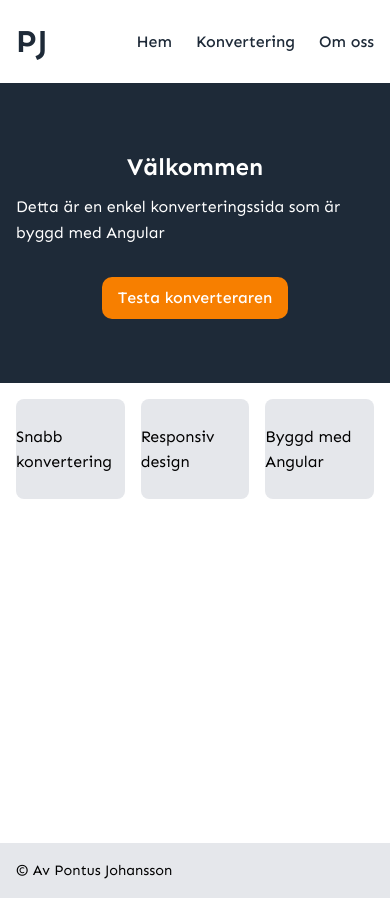
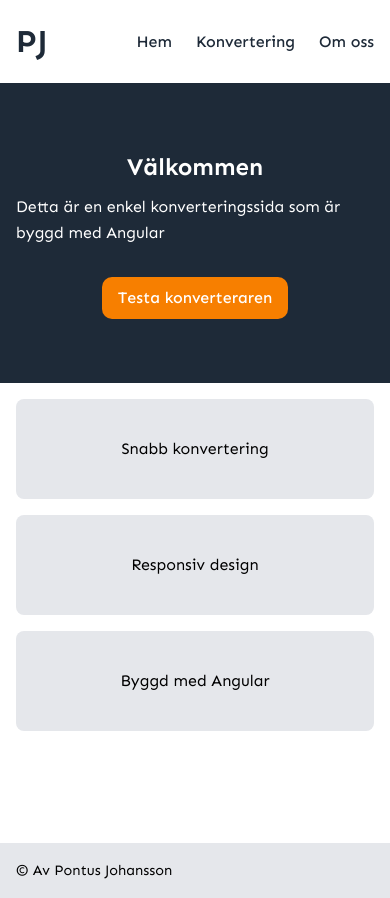
Before and after one commit to Punttt/AngularLab, an Angular app: page /home in a window 390 px wide. Built offline with nearby package versions, Linux system fonts and the light colour scheme.

Commit message:
lägger tilllite grid för home sida

```diff
--- a/src/app/pages/home/home.scss
+++ b/src/app/pages/home/home.scss
@@ -18,3 +18,15 @@
     background-color: #1E2A38;
     color: #fff;
 }
+
+@media (max-width: 700px){
+    .grid {
+        grid-template-columns: repeat(2, 1fr);
+    }
+}
+
+@media (max-width: 500px){
+    .grid {
+        grid-template-columns: 1fr;
+    }
+}
```
